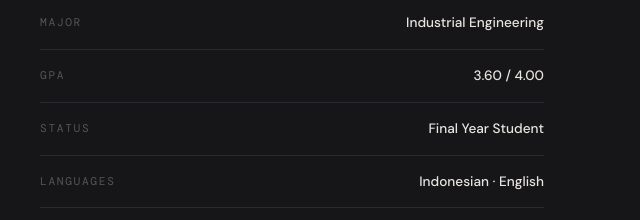
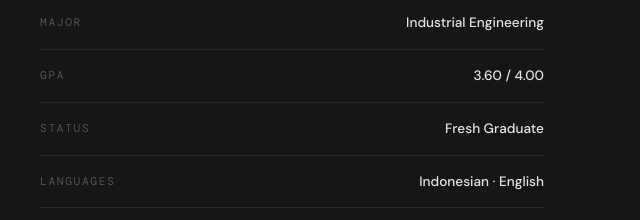
Before and after one commit to alrantisaa21/portfolio, a plain HTML site: page index.html in a window 1280 px wide. Shown: the part 1509-1729 px from the top of the page, 640-1280 px from the left. Drawn offline with nearby package versions, Linux system fonts and the light colour scheme.

Commit message:
Update index.html

```diff
--- a/index.html
+++ b/index.html
@@ -982,7 +982,7 @@
       </div>
       <div class="about-info-row">
         <span class="about-info-label">Status</span>
-        <span class="about-info-value">Final Year Student</span>
+        <span class="about-info-value">Fresh Graduate</span>
       </div>
       <div class="about-info-row">
         <span class="about-info-label">Languages</span>
```
